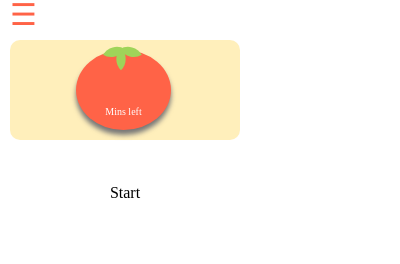
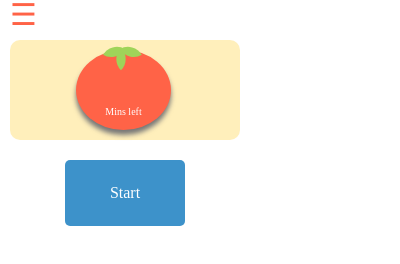
Before and after one commit to kylemrtnez/TomatoTomato, a browser extension: page popup/menu.html in a window 400 px wide. Drawn offline with Linux system fonts and the light colour scheme.

Commit message:
Style start/stop button

```diff
--- a/popup/menu.css
+++ b/popup/menu.css
@@ -63,22 +63,24 @@ html, body {
     cursor: pointer;
 }
 
-/* -- START/STOP BUTTONS -- */
+ /* -- START/STOP BUTTONS -- */
 .button {
     margin: 20px 65px;
     padding: 25px;
     text-align: center;
     cursor: pointer;
-    background-color: #ffffff;
-    border-radius: 10px;
+    background-color: #3d92ca;
+    color: #ffffff;
+    border-radius: 5px;
 }
+
 
 #stop {
     display: none;
 }
 
 .button:hover {
-    background-color: #3fb666
+    background-color: #0061a1;
 }
 
 
```
